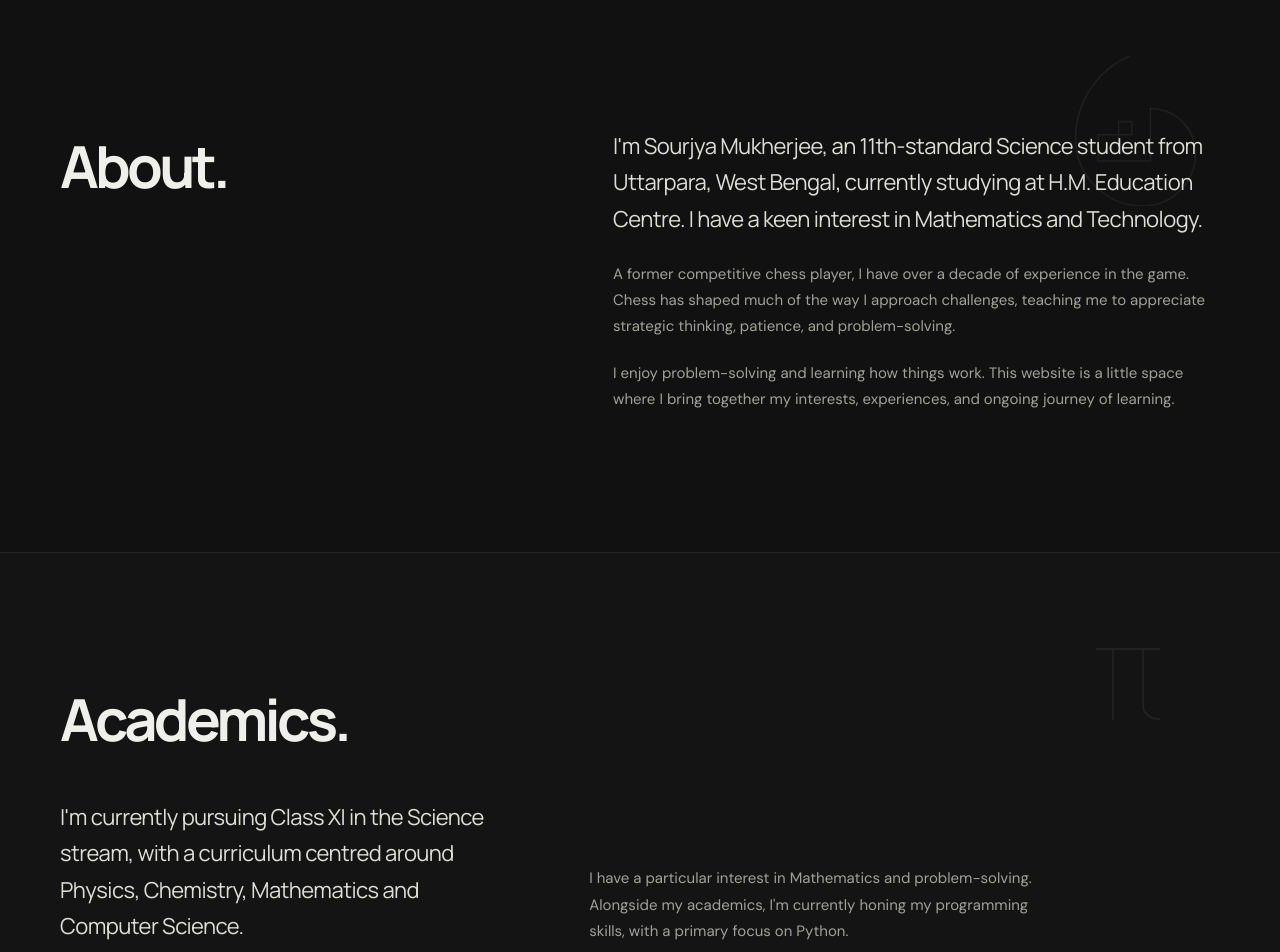
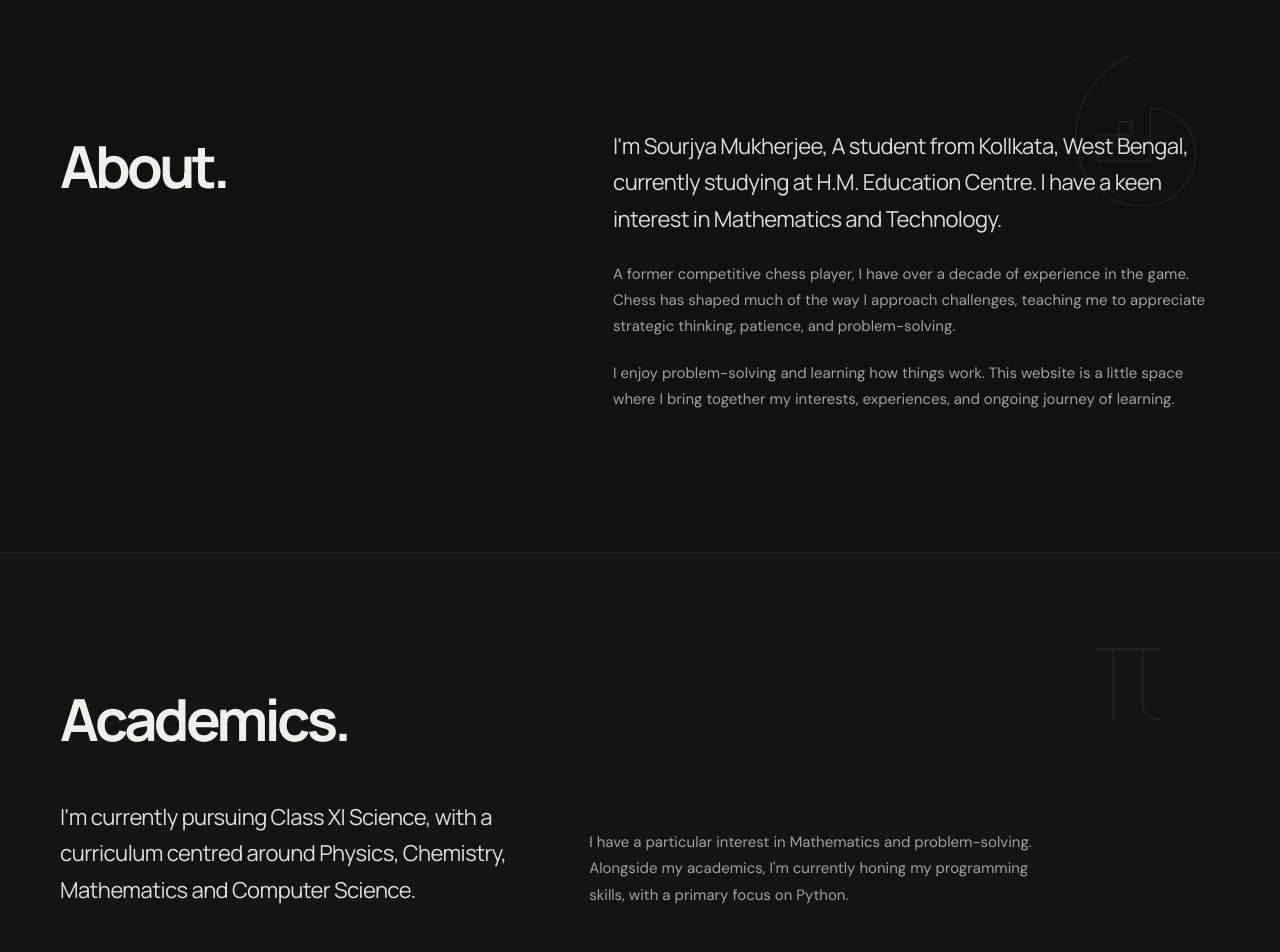
Before and after one commit to Sourjyaa/sourjya, a plain HTML site: page index.html in a window 1280 px wide. Shown: the part 800-1752 px from the top of the page. Drawn offline with Linux system fonts and the light colour scheme.

Commit message:
Update index.html

```diff
--- a/index.html
+++ b/index.html
@@ -63,7 +63,7 @@
           <h2 id="about-title">About<span class="period">.</span></h2>
         </div>
         <div class="section-content about-copy">
-          <p class="lead">I'm Sourjya Mukherjee, an 11th-standard Science student from Uttarpara, West Bengal, currently studying at H.M. Education Centre. I have a keen interest in Mathematics and Technology.</p>
+          <p class="lead">I'm Sourjya Mukherjee, A student from Kollkata, West Bengal, currently studying at H.M. Education Centre. I have a keen interest in Mathematics and Technology.</p>
           <p>A former competitive chess player, I have over a decade of experience in the game. Chess has shaped much of the way I approach challenges, teaching me to appreciate strategic thinking, patience, and problem-solving.</p>
           <p>I enjoy problem-solving and learning how things work. This website is a little space where I bring together my interests, experiences, and ongoing journey of learning.</p>
         </div>
@@ -79,7 +79,7 @@
           <h2 id="academics-title">Academics<span class="period">.</span></h2>
         </div>
         <div class="academic-overview">
-          <p class="lead">I'm currently pursuing Class XI in the Science stream, with a curriculum centred around Physics, Chemistry, Mathematics and Computer Science.</p>
+          <p class="lead">I'm currently pursuing Class XI Science, with a curriculum centred around Physics, Chemistry, Mathematics and Computer Science.</p>
           <p>I have a particular interest in Mathematics and problem-solving. Alongside my academics, I'm currently honing my programming skills, with a primary focus on Python.</p>
         </div>
 
```
